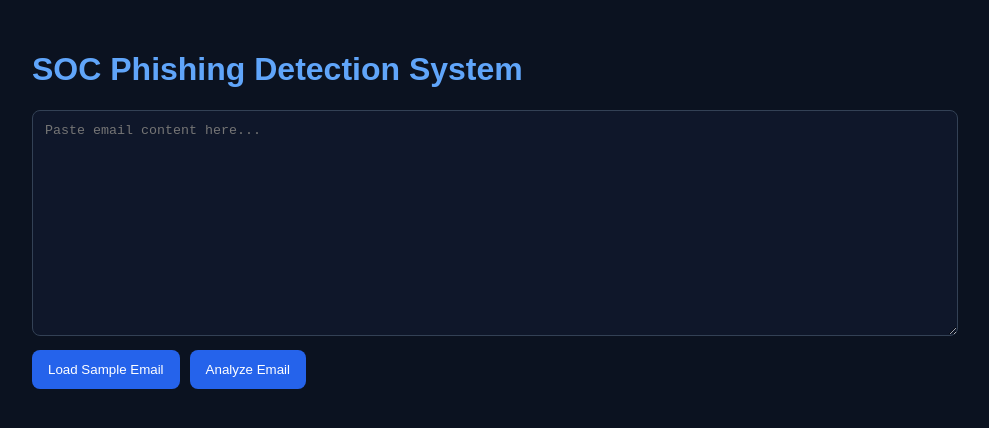
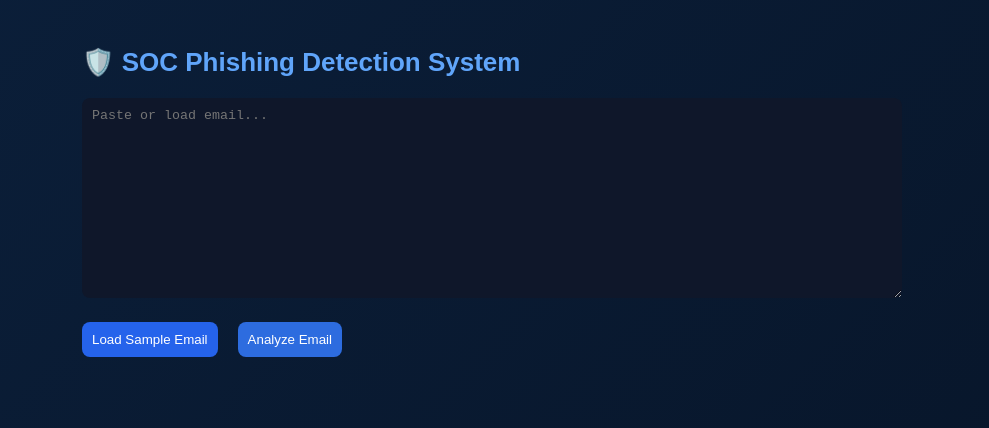
Before and after one commit to Finnete-20/agentic-soc-runtime, a React app in the folder frontend/: page / in a window 1280 px wide. Shown: the top 428 px of the page, without its empty margins (158-1147 px from the left). Built offline with nearby package versions, Linux system fonts and the light colour scheme; the HTML template or start-up script is replaced by a standard one.

Commit message:
Updated js files

```diff
--- a/frontend/src/App.jsx
+++ b/frontend/src/App.jsx
@@ -1,12 +1,20 @@
 import { useState } from "react";
 import { analyzeEmail } from "./api";
 
-const samples = [
-  "Your Microsoft account has been suspended. Click here immediately: http://fake-login.com",
-  "URGENT: Payroll update required. Login to verify salary changes.",
-  "Security Alert: Unknown login attempt detected from Russia.",
-  "You won $1,000,000. Claim your prize within 24 hours!",
-  "Password expiring today. Reset here: http://microsoft-reset-secure.net/login"
+const sampleEmails = [
+  `Subject: Password Expiring Today
+Your email password expires in 2 hours.
+Reset now: http://microsoft-reset-secure.net/login`,
+
+  `Subject: Urgent Account Verification Required
+Your Microsoft 365 account has been flagged.
+Verify here: http://security-check-login.net`,
+
+  `Subject: Invoice Attached
+Please review invoice attached and approve payment.`,
+
+  `Subject: Suspicious Login Attempt
+We detected a login from unknown device.`
 ];
 
 export default function App() {
@@ -14,45 +22,134 @@ export default function App() {
   const [result, setResult] = useState(null);
   const [loading, setLoading] = useState(false);
 
-  const handleAnalyze = async () => {
+  const loadSample = () => {
+    const random =
+      sampleEmails[Math.floor(Math.random() * sampleEmails.length)];
+    setEmail(random);
+    setResult(null);
+  };
+
+  const analyze = async () => {
+    try {
       setLoading(true);
       setResult(null);
 
-    try {
       const data = await analyzeEmail(email);
       setResult(data);
     } catch (err) {
-      setResult({ error: "Backend connection failed" });
+      setResult({ error: err.message });
+    } finally {
+      setLoading(false);
     }
-
-    setLoading(false);
-  };
-
-  const loadSample = () => {
-    const random = samples[Math.floor(Math.random() * samples.length)];
-    setEmail(random);
   };
 
   return (
-    <div className="container">
-      <h1>SOC Phishing Detection System</h1>
+    <div style={styles.page}>
+      <div style={styles.container}>
+        <h1 style={styles.title}>🛡️ SOC Phishing Detection System</h1>
 
         <textarea
           value={email}
           onChange={(e) => setEmail(e.target.value)}
-        placeholder="Paste email content here..."
+          placeholder="Paste or load email..."
+          style={styles.textarea}
         />
 
-      <div>
-        <button onClick={loadSample}>Load Sample Email</button>
-        <button onClick={handleAnalyze}>
-          {loading ? "Analyzing..." : "Analyze Email"}
+        <div style={styles.buttons}>
+          <button style={styles.btn} onClick={loadSample}>
+            Load Sample Email
+          </button>
+
+          <button style={styles.btnPrimary} onClick={analyze}>
+            Analyze Email
           </button>
         </div>
 
+        {loading && <p style={styles.loading}>Analyzing threat...</p>}
+
         {result && (
-        <pre>{JSON.stringify(result, null, 2)}</pre>
+          <div style={styles.resultBox}>
+            {result.error ? (
+              <p style={{ color: "red" }}>{result.error}</p>
+            ) : (
+              <>
+                <h2>
+                  Verdict:{" "}
+                  <span
+                    style={{
+                      color:
+                        result.verdict === "phishing"
+                          ? "red"
+                          : "orange"
+                    }}
+                  >
+                    {result.verdict}
+                  </span>
+                </h2>
+
+                <p>Risk Score: {result.risk_score}</p>
+
+                <h3>IOCs</h3>
+                <ul>
+                  {result.iocs?.map((ioc, i) => (
+                    <li key={i}>{ioc}</li>
+                  ))}
+                </ul>
+              </>
             )}
+          </div>
+        )}
+      </div>
     </div>
   );
 }
+
+const styles = {
+  page: {
+    background: "linear-gradient(135deg, #0b1f3a, #071427)",
+    minHeight: "100vh",
+    color: "white",
+    fontFamily: "Arial"
+  },
+  container: {
+    maxWidth: "800px",
+    margin: "0 auto",
+    padding: "30px"
+  },
+  title: {
+    fontSize: "26px",
+    marginBottom: "20px"
+  },
+  textarea: {
+    width: "100%",
+    height: "180px",
+    padding: "10px",
+    borderRadius: "8px",
+    border: "none"
+  },
+  buttons: {
+    marginTop: "10px",
+    display: "flex",
+    gap: "10px"
+  },
+  btn: {
+    padding: "10px",
+    cursor: "pointer"
+  },
+  btnPrimary: {
+    padding: "10px",
+    background: "#2d6cdf",
+    color: "white",
+    border: "none",
+    cursor: "pointer"
+  },
+  loading: {
+    marginTop: "15px"
+  },
+  resultBox: {
+    marginTop: "20px",
+    padding: "15px",
+    background: "#0f2a4d",
+    borderRadius: "10px"
+  }
+};
--- /dev/null
+++ b/frontend/src/api.js
@@ -0,0 +1,27 @@
+const BASE_URL =
+  import.meta.env.MODE === "development"
+    ? "http://127.0.0.1:10000"
+    : "https://agentic-soc-runtime.onrender.com";
+
+export async function analyzeEmail(email_content) {
+  try {
+    const res = await fetch(`${BASE_URL}/investigate`, {
+      method: "POST",
+      headers: {
+        "Content-Type": "application/json",
+      },
+      body: JSON.stringify({ email_content }),
+    });
+
+    const data = await res.json();
+
+    if (!res.ok) {
+      throw new Error(data.detail || "Backend connection failed");
+    }
+
+    return data;
+  } catch (err) {
+    console.error("API ERROR:", err);
+    throw err;
+  }
+}
```
Also changed, not shown: frontend/api.js (deleted, +0 -22 lines), 1 other file (tests, documents, lock files or other folders). Lines whose indentation alone changed are shown as unchanged.
